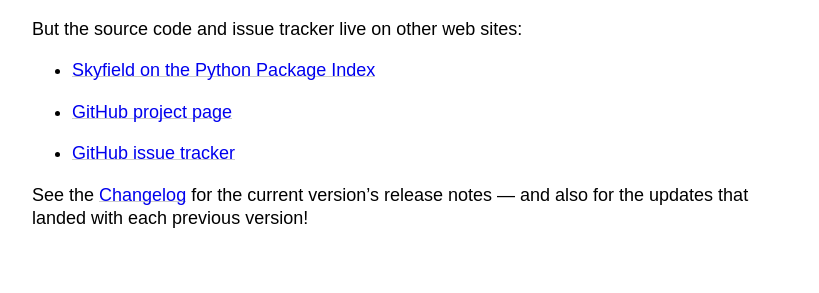
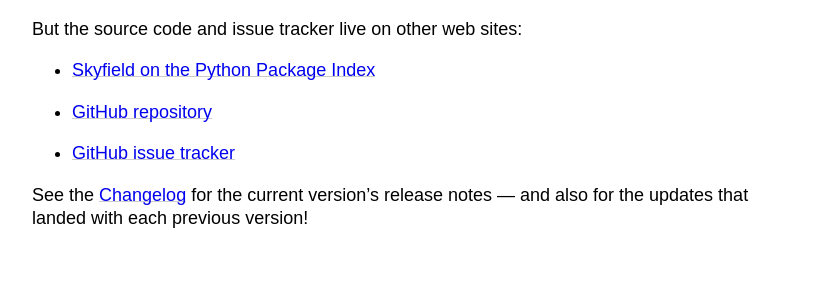
Before and after one commit to skyfielders/python-skyfield, a Sphinx documentation site: the page built from skyfield/documentation/index.rst, in a window 1280 px wide. Shown: the part 1828-2121 px from the top of the page, without its empty margins (230-1049 px from the left). Built offline with Sphinx 7.4.7, drawn with Linux system fonts in a browser that asks for light colours; some web fonts are replaced; pages that are not in the unit, such as notebooks, are missing from menus.

Commit message:
Switch link to the more explicit "repository"

```diff
--- a/skyfield/documentation/index.rst
+++ b/skyfield/documentation/index.rst
@@ -106,7 +106,7 @@
 
 * `Skyfield on the Python Package Index <https://pypi.python.org/pypi/skyfield>`_
 
-* `GitHub project page <https://github.com/skyfielders/python-skyfield/>`_
+* `GitHub repository <https://github.com/skyfielders/python-skyfield/>`_
 
 * `GitHub issue tracker <https://github.com/skyfielders/python-skyfield/issues>`_
 
```
